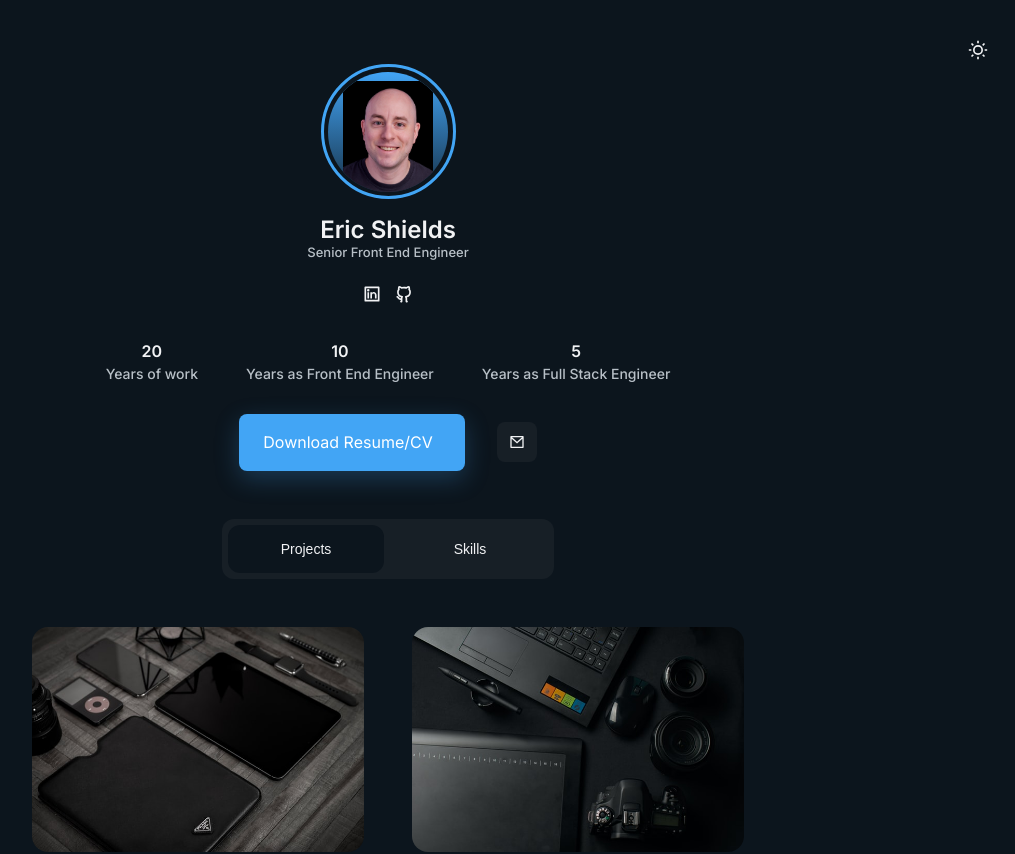
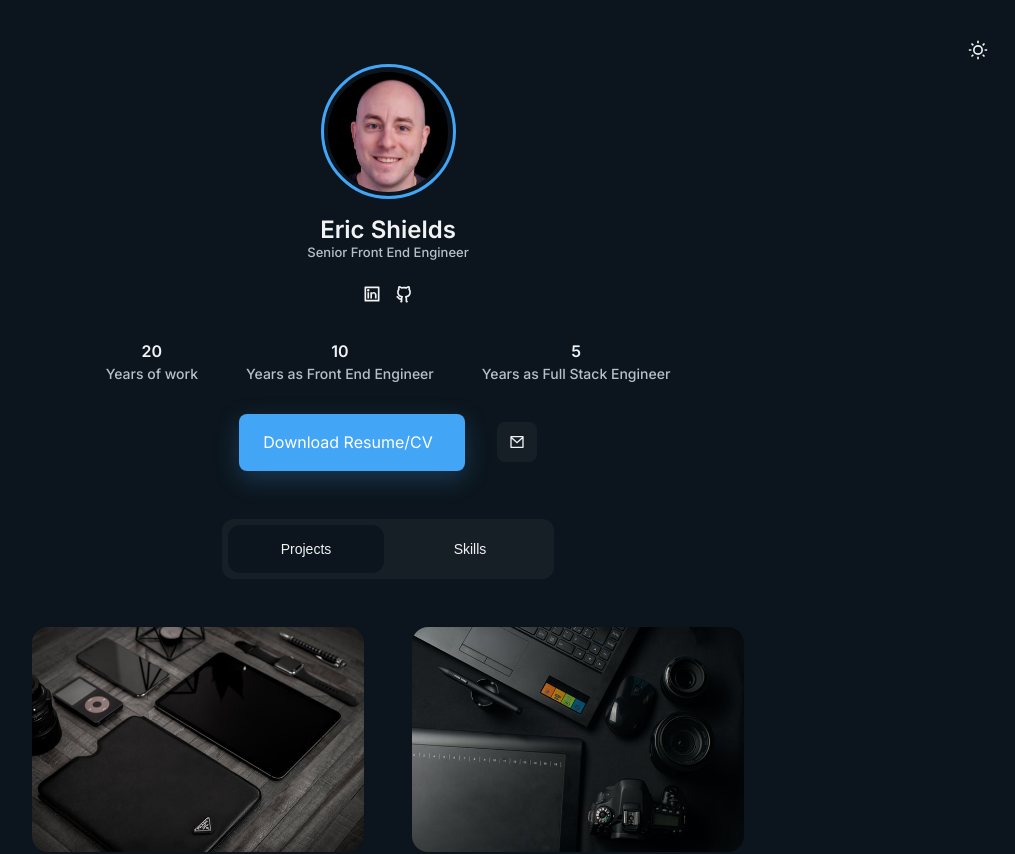
Before and after one commit to ericrshields/resume_portfolio_website, a Next.js app: page / in a window 1280 px wide. Shown: the top 854 px of the page, without its empty margins (252-1267 px from the left). Built offline with nearby package versions, Linux system fonts and the light colour scheme.

Commit message:
Fix profile image positioning

```diff
--- a/assets/css/styles.css
+++ b/assets/css/styles.css
@@ -156,9 +156,7 @@ body.dark-theme {
 .profile__perfil {
   width: 100px;
   height: 100px;
-  background: linear-gradient(180deg,
-              hsla(var(--hue), var(--sat), var(--lig), 1) 0%,
-              hsla(var(--hue), var(--sat), var(--lig), .2) 100%);
+  background: #000;
   border-radius: 50%;
   overflow: hidden;
   display: flex;
@@ -167,7 +165,10 @@ body.dark-theme {
 }
 
 .profile__perfil img {
-  width: 75px;
+  left: -1px;
+  position: relative;
+  top: 26px;
+  width: 127px;
 }
 
 .profile__border {
@@ -509,9 +510,6 @@ body.dark-theme {
     width: 120px;
     height: 120px;
   }
-  .profile__perfil img {
-    width: 90px;
-  }
   .profile__profession {
     margin-bottom: 1.5rem;
   }
```
